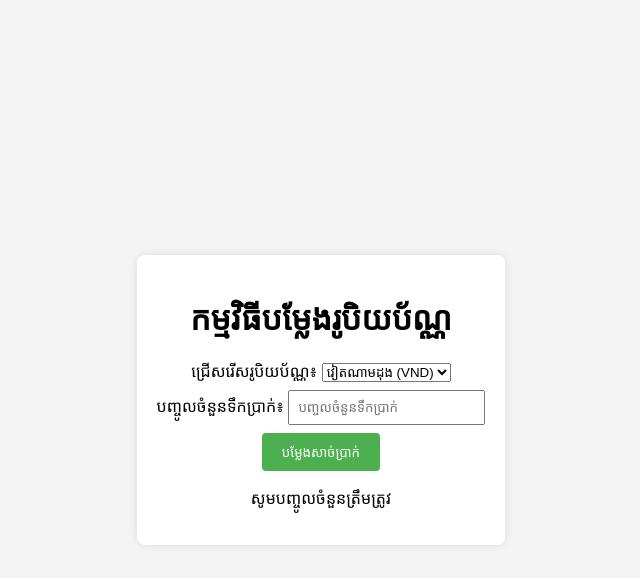
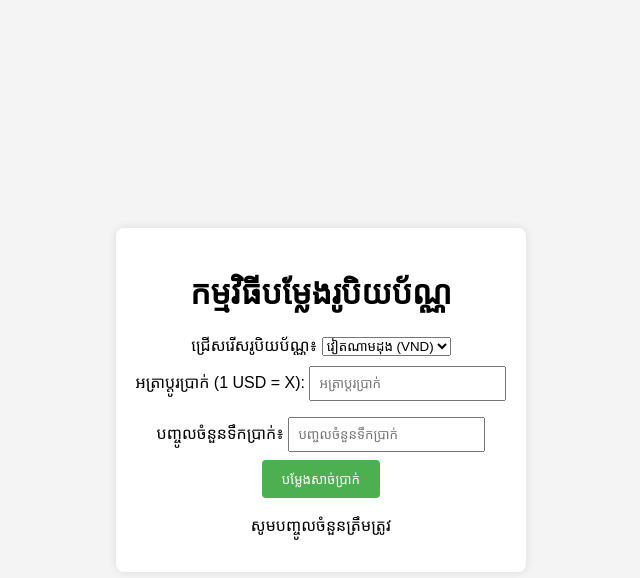
Before and after one commit to domnakklen/1, a plain HTML site: page index.html in a window 1280 px wide. Both pictures are taken after a click on the button "បម្លែងសាច់ប្រាក់". Shown: the whole page, without its empty margins (319-959 px from the left). Drawn offline with Linux system fonts and the light colour scheme.

Commit message:
Update index.html

```diff
--- a/index.html
+++ b/index.html
@@ -4,7 +4,7 @@
     <meta charset="UTF-8">
     <meta name="viewport" content="width=device-width, initial-scale=1.0">
     <title>កម្មវិធីបម្លែងរូបិយប័ណ្ណ</title>
-	<link rel="icon" href="cc.png">
+    <link rel="icon" href="cc.png">
     <style>
         body {
             font-family: Arial, sans-serif;
@@ -42,6 +42,11 @@
         button:hover {
             background-color: #45a049;
         }
+
+        /* Additional style for the exchange rate input */
+        #exchangeRate {
+            margin-top: 10px;
+        }
     </style>
 </head>
 <body>
@@ -57,6 +62,12 @@
         </select>
     </div>
 
+    <!-- Additional input for exchange rate -->
+    <div>
+        <label for="exchangeRate">អត្រាប្តូរប្រាក់ (1 USD = X):</label>
+        <input type="number" id="exchangeRate" placeholder="អត្រាប្តូរប្រាក់" />
+    </div>
+
     <div>
         <label for="amount">បញ្ចូលចំនួនទឹកប្រាក់៖</label>
         <input type="number" id="amount" placeholder="បញ្ចូលចំនួនទឹកប្រាក់" />
@@ -68,8 +79,8 @@
     <script>
         function convertCurrency() {
             const exchangeRates = {
-                VND: 23300,  // 1 USD = 23300 VND
-                Baht: 30.5   // 1 USD = 30.5 Baht
+                VND: parseFloat(document.getElementById("exchangeRate").value) || 23300,
+                Baht: parseFloat(document.getElementById("exchangeRate").value) || 30.5
             };
 
             const currency = document.getElementById("currency").value;
```
